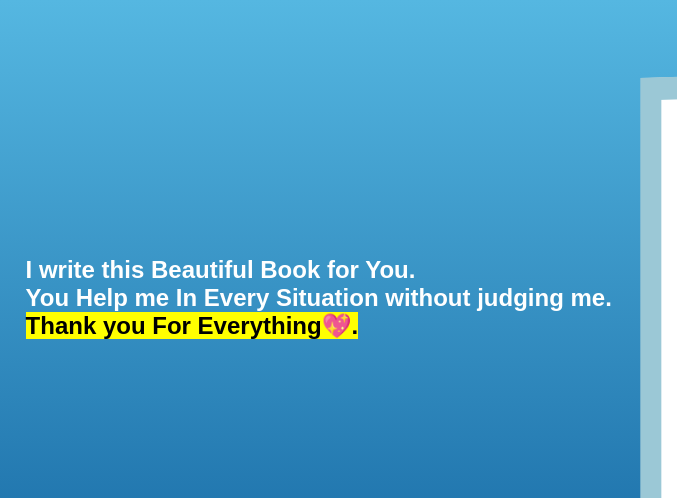
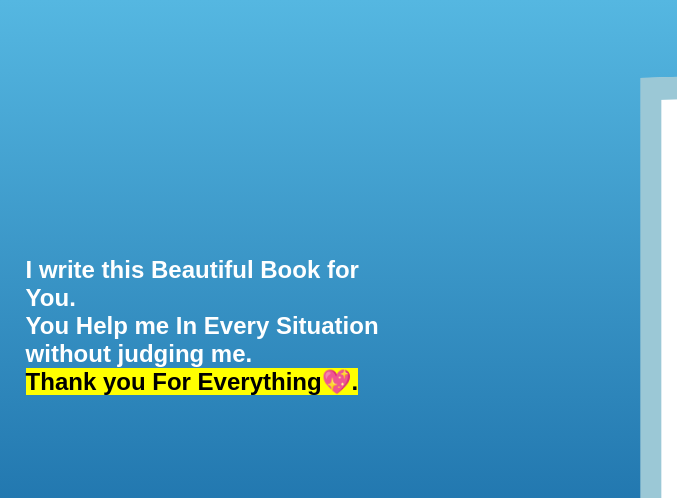
Before and after one commit to Sambhav-Jindal-github/bro-sis-bond, a plain HTML site: page book.html in a window 1280 px wide. Shown: the top 498 px of the page, 0-677 px from the left. Drawn offline with nearby package versions, Linux system fonts and the light colour scheme.

Commit message:
Update book.html

```diff
--- a/book.html
+++ b/book.html
@@ -9,8 +9,8 @@
   <body>
     <div class="motive">
       <h2>
-        I write this Beautiful Book for You. <br />
-        You Help me In Every Situation without judging me.
+        I write this Beautiful Book for <br> You. <br />
+        You Help me In Every Situation <br> without judging me.
         <br />
         <span> Thank you For Everything💖.</span>
       </h2>
```
